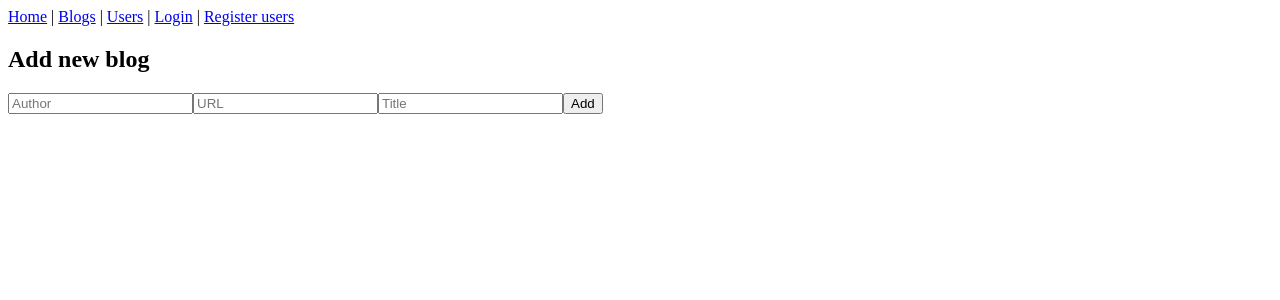
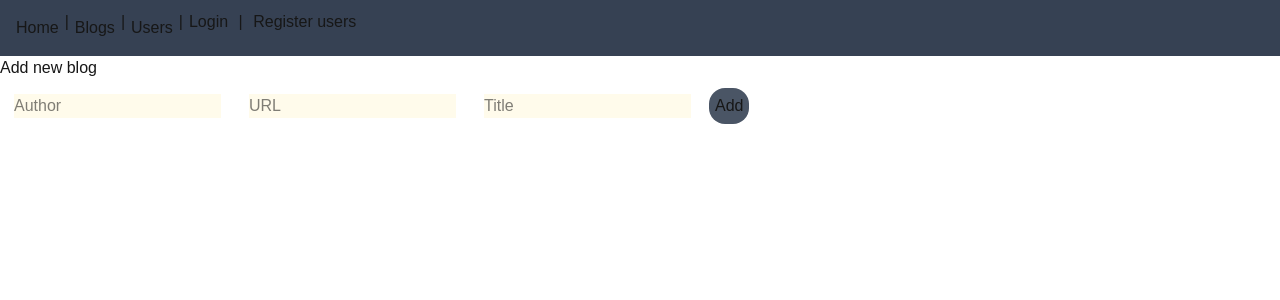
Before and after one commit to giovaelpe/next-blogs, a Next.js app: page /blogs/new in a window 1280 px wide. Shown: the top 300 px of the page. Built offline with nearby package versions, Linux system fonts and the light colour scheme; no server answers.

Commit message:
First commit of the day

```diff
--- a/app/actions/blogs.ts
+++ b/app/actions/blogs.ts
@@ -4,7 +4,7 @@ import { addBlog, addLike } from "../services/blogs";
 import { redirect } from "next/navigation";
 import { auth } from "@/auth";
 
-export const createBlog = async(prevState:{errors:object, values:object},formData:FormData) => {
+export const createBlog = async(prevState:{errors:object, values:object, success? : boolean},formData:FormData) => {
     const session = await auth();
     if(!session){
         redirect("/login")
@@ -24,7 +24,7 @@ export const createBlog = async(prevState:{errors:object, values:object},formDat
     }
 
     if(Object.keys(errors).length > 0){
-        return {errors, values: {title, author, url}}
+        return {errors, values: {title, author, url}, success:false}
     }
     await addBlog({
         author,
@@ -33,7 +33,7 @@ export const createBlog = async(prevState:{errors:object, values:object},formDat
         likes:0
     });
     revalidatePath("/blogs");
-    redirect("/blogs");
+    return {errors: {author:"", title:"", url:""}, success: true, values: {title, author, url}}
 }
 
 export async function giveLike(formData:FormData){
--- a/app/blogs/[id]/page.tsx
+++ b/app/blogs/[id]/page.tsx
@@ -11,13 +11,13 @@ export default async function BlogPage({ params }: { params: Promise<{ id: strin
     }
     return (
         <div>
-            <h2>{blog.title}</h2>
-            <h3>Author: {blog.author}</h3>
-            <h3>URL: {blog.url}</h3>
-            <h4>Likes: {blog.likes}</h4>
+            <h2 className="text-4xl m-2">{blog.title}</h2>
+            <h3 className="text-3x2 m-1.5">Author: {blog.author}</h3>
+            <h3 className="m-1.5">URL: {blog.url}</h3>
+            <h4 className="m-1.5">Likes: {blog.likes}</h4>
             <form action={giveLike}>
                 <input type="hidden" name="id" value={blog.id} />
-                <button type="submit">give like</button>
+                <button type="submit" className="bg-gray-600 p-3.5 m-1.5 rounded-2xl">give like</button>
             </form>
         </div>
     )
--- a/app/blogs/new/page.tsx
+++ b/app/blogs/new/page.tsx
@@ -1,31 +1,41 @@
 "use client"
 
 import { createBlog } from "@/app/actions/blogs";
-import { useActionState } from "react";
+import { useNotification } from "@/app/components/NotificationContext";
+import { useRouter } from "next/navigation";
+import { useActionState, useEffect } from "react";
 
 const errorStyle = {
     color: "red"
 }
 
 export default function NewBlog() {
-    const [state, formAction] = useActionState(createBlog, {errors: {}, values:{author:"", url:"", title:""}});
+    const [state, formAction] = useActionState(createBlog, {errors: {}, values:{author:"", url:"", title:""}, success:false});
+    const {showNotification} = useNotification();
+    const router = useRouter();
+    useEffect(() => {
+        if(state.success){
+            showNotification("Blog created")
+            router.push("/blogs");
+        }
+    },[state, showNotification, router])
     return (
         <div>
             <h2>Add new blog</h2>
             <form action={formAction}>
-                <input type="text" name="author" placeholder="Author" defaultValue={state.values.author} />
+                <input type="text" name="author" placeholder="Author" defaultValue={state.values.author} className="bg-amber-50 m-3.5 text-black" />
                 {
                     state.errors.author && <p style={errorStyle}>{state.errors.author}</p>
                 }
-                <input type="url" name="url" placeholder="URL" defaultValue={state.values.url} />
+                <input type="url" name="url" placeholder="URL" defaultValue={state.values.url} className="bg-amber-50 m-3.5 text-black" />
                 {
                     state.errors.url && <p style={errorStyle}>{state.errors.url}</p>
                 }
-                <input type="text" name="title" placeholder="Title" defaultValue={state.values.title} />
+                <input type="text" name="title" placeholder="Title" defaultValue={state.values.title} className="bg-amber-50 m-3.5 text-black" />
                 {
                     state.errors.title && <p style={errorStyle}>{state.errors.title}</p>
                 }
-                <input type="submit" value="Add" />
+                <input type="submit" value="Add" className="bg-gray-600 p-1.5 m-1 rounded-2xl" />
             </form>
         </div>
     );
--- a/app/blogs/page.tsx
+++ b/app/blogs/page.tsx
@@ -12,15 +12,15 @@ export default async function Blogs({searchParams} : {searchParams: Promise<{tit
         <div>
             <h1>List of blogs</h1>
             <form action={searchBlog}>
-                <input type="text" placeholder="search" name="title" />
-                <button type="submit">search</button>
+                <input type="text" placeholder="search" name="title" className="bg-amber-50 m-3.5 text-black" />
+                <button type="submit" className="bg-gray-600 p-1.5 m-1 rounded-2xl">search</button>
             </form>
             <ul>
                 {
                     blogs.map((blog, index:number) => {
                         return (
-                            <li key={index}>
-                                <Link href={`/blogs/${blog.id}`}>
+                            <li key={index} className="m-1">
+                                <Link href={`/blogs/${blog.id}`} className="hover:underline">
                                     {blog.title}
                                 </Link>
                             </li>
--- a/app/components/NavBar.tsx
+++ b/app/components/NavBar.tsx
@@ -6,26 +6,26 @@ import Link from "next/link"
 export const NavBar = () => {
     const { data: session } = useSession();
     return (
-        <nav>
-            <Link href="/">Home</Link>
+        <nav className="flex p-2.5 bg-gray-700">
+            <Link href="/" className="hover:underline hover:bg-gray-900 m-1.5">Home</Link>
             {"  |  "}
-            <Link href="/blogs">Blogs</Link>
+            <Link href="/blogs" className="hover:underline hover:bg-gray-900 m-1.5">Blogs</Link>
             {"  |  "}
-            <Link href="/users">Users</Link>
+            <Link href="/users" className="hover:underline hover:bg-gray-900 m-1.5">Users</Link>
             {"  |  "}
             {session ? (
                 <>
-                    <Link href="/blogs/new">New</Link>
+                    <Link href="/blogs/new" className="hover:underline hover:bg-gray-900 m-1.5">New</Link>
                     {"  |  "}
-                    <em>{session.user?.name} logged in </em>{" "}
+                    <em className="m-1.5">{session.user?.name} logged in </em>{" "}
                     <button onClick={() => signOut()}>logout</button>
                 </>
             ) : (
-                <>
-                <Link href="/login">Login</Link>
+                <div>
+                <Link href="/login" className="hover:underline hover:bg-gray-900 m-1.5">Login</Link>
                 {"  |  "}
-                <Link href="/users/new">Register users</Link>
-                </>
+                <Link href="/users/new" className="hover:underline hover:bg-gray-900 m-1.5">Register users</Link>
+                </div>
             )}
         </nav>
     )
--- /dev/null
+++ b/app/components/Notification.tsx
@@ -0,0 +1,11 @@
+"use client"
+
+import { useNotification } from "./NotificationContext"
+
+export default function Notification() {
+    const {message, type} = useNotification();
+    if(!message) return null;
+
+
+    return <div className="border-b-emerald-800 border-solid bg-emerald-400 font-black p-2">{message}</div>
+}
--- /dev/null
+++ b/app/components/NotificationContext.tsx
@@ -0,0 +1,37 @@
+"use client"
+
+import { createContext, useContext, useState } from "react";
+
+type NotificationType = "success" | "error";
+
+type NotificationContextType = {
+    message: string
+    type: NotificationType
+    showNotification: (message: string, type?: NotificationType) => void
+}
+
+
+const NotificationContext = createContext<NotificationContextType>({
+    message: "",
+    type: "success",
+    showNotification: () => { }
+})
+
+export const NotificationProvider = ({ children }: { children: React.ReactNode }) => {
+    const [message, setMessage] = useState("");
+    const [type, setType] = useState<NotificationType>("success");
+
+    const showNotification = (msg: string, notifType: NotificationType = "success") => {
+        setMessage(msg);
+        setType(notifType);
+        setTimeout(() => {
+            setMessage("")
+        }, 5000);
+    }
+
+    return (
+        <NotificationContext value={{message, type, showNotification}}>{children}</NotificationContext>
+    )
+}
+
+export const useNotification = () => useContext(NotificationContext);
--- a/app/layout.tsx
+++ b/app/layout.tsx
@@ -1,6 +1,8 @@
-import Link from "next/link";
+import "./globals.css"
 import { AuthSessionProvider } from "./components/SessionProvider";
 import { NavBar } from "./components/NavBar";
+import { NotificationProvider } from "./components/NotificationContext";
+import  Notification  from "./components/Notification";
 
 export default function RootLayout({
   children,
@@ -11,8 +13,11 @@ export default function RootLayout({
     <html lang="en">
       <body>
         <AuthSessionProvider>
-          <NavBar />
-          {children}
+          <NotificationProvider>
+            <NavBar />
+            <Notification />
+            {children}
+          </NotificationProvider>
         </AuthSessionProvider>
       </body>
     </html>
--- a/app/login/page.tsx
+++ b/app/login/page.tsx
@@ -28,22 +28,22 @@ export default function LoginPage() {
     return (
 
         <div>
-            <h2>Login</h2>
+            <h2 className="text-3xl m-1.5">Login</h2>
             {error && <p style={{ color: "red" }}>{error}</p>}
             <form onSubmit={handleSubmit}>
                 <div>
                     <label>
                         Username
-                        <input type="text" name="username" required />
+                        <input type="text" name="username" required className="bg-amber-50 m-3.5 text-black" />
                     </label>
                 </div>
                 <div>
                     <label>
                         Password
-                        <input type="password" name="password" required />
+                        <input type="password" name="password" required className="bg-amber-50 m-3.5 text-black" />
                     </label>
                 </div>
-                <button type="submit">Login</button>
+                <button type="submit" className="bg-gray-600 p-3.5 m-1.5 rounded-2xl">Login</button>
             </form>
         </div>
     )
```
